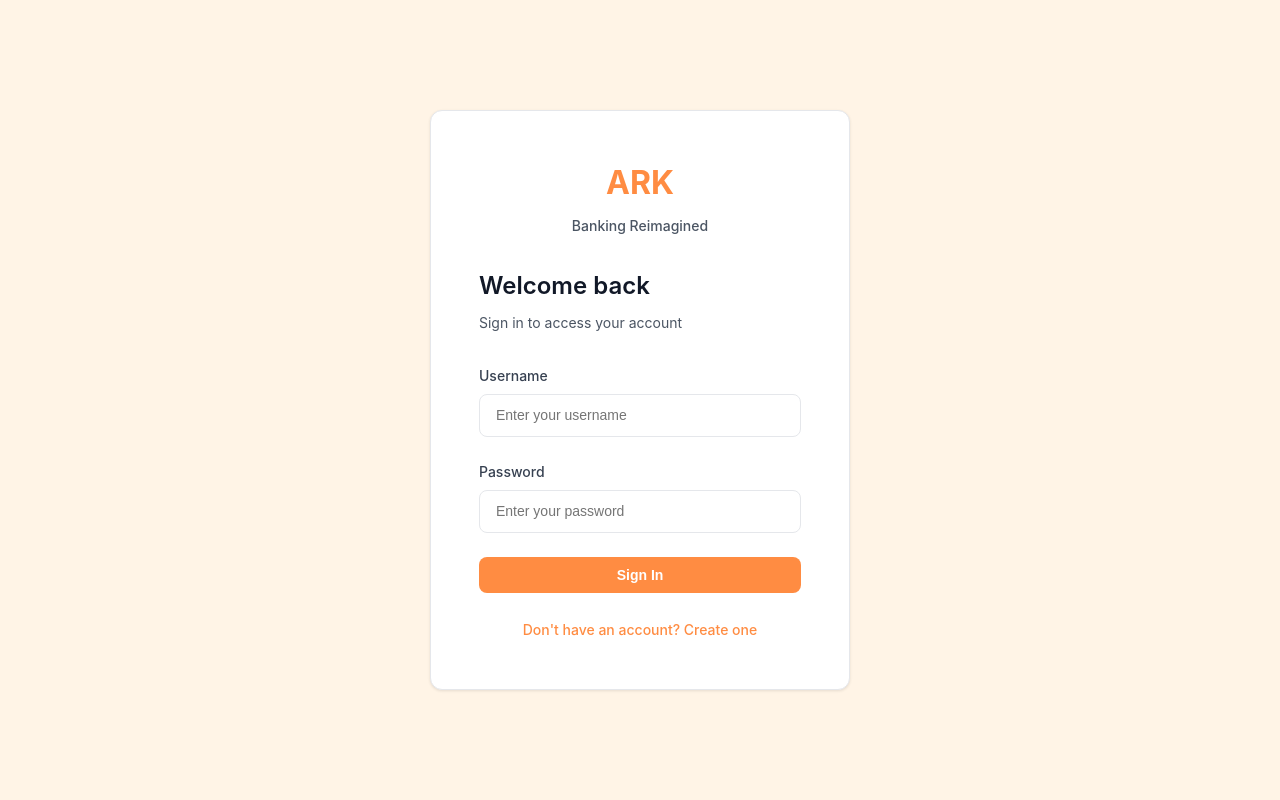
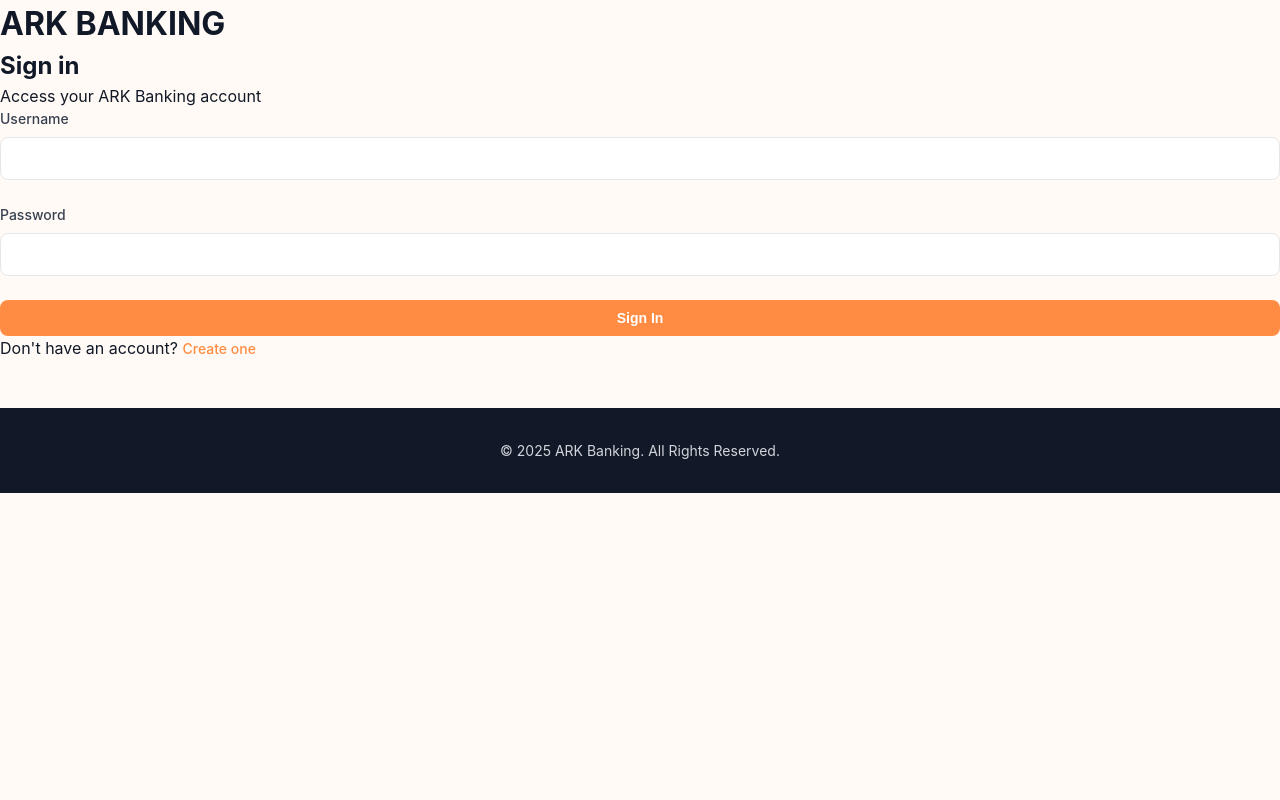
Before and after one commit to AmoghKaree/ARK-Banking, a Flask app: page / in a window 1280 px wide. Run offline with Flask 3, Linux system fonts and the light colour scheme.

Commit message:
Update index.html

```diff
--- a/templates/index.html
+++ b/templates/index.html
@@ -3,19 +3,23 @@
 <head>
   <meta charset="UTF-8">
   <meta name="viewport" content="width=device-width, initial-scale=1.0">
-  <title>ARK Banking - Login</title>
+  <title>ARK Banking - Sign In</title>
   <link rel="stylesheet" href="{{ url_for('static', filename='style.css') }}">
 </head>
 <body>
-  <div class="login-container">
-    <div class="login-card">
-      <div class="login-logo">
-        <h1>ARK</h1>
-        <p>Banking Reimagined</p>
+  <!-- Header -->
+  <header class="auth-header">
+    <div class="auth-header-content">
+      <h1>ARK BANKING</h1>
     </div>
+  </header>
 
-      <h2>Welcome back</h2>
-      <p>Sign in to access your account</p>
+  <!-- Main Content -->
+  <main class="auth-main">
+    <div class="auth-container">
+      <div class="auth-content">
+        <h2>Sign in</h2>
+        <p>Access your ARK Banking account</p>
 
         {% with messages = get_flashed_messages(with_categories=true) %}
           {% if messages %}
@@ -29,24 +33,27 @@
 
         <form action="/login" method="POST">
           <div class="form-group">
-          <label>Username</label>
-          <input type="text" name="username" required placeholder="Enter your username">
+            <label for="username">Username</label>
+            <input type="text" id="username" name="username" required autocomplete="username">
           </div>
 
           <div class="form-group">
-          <label>Password</label>
-          <input type="password" name="password" required placeholder="Enter your password">
+            <label for="password">Password</label>
+            <input type="password" id="password" name="password" required autocomplete="current-password">
           </div>
 
           <button type="submit">Sign In</button>
         </form>
 
-      <div class="text-center">
-        <a href="{{ url_for('create_account') }}" class="link-button">
-          Don't have an account? Create one
-        </a>
+        <div class="auth-footer">
+          <p>Don't have an account? <a href="{{ url_for('create_account') }}" class="link-button">Create one</a></p>
         </div>
       </div>
     </div>
+  </main>
+
+  <footer>
+    &copy; 2025 ARK Banking. All Rights Reserved.
+  </footer>
 </body>
 </html>
```
Lines whose indentation alone changed are shown as unchanged.
